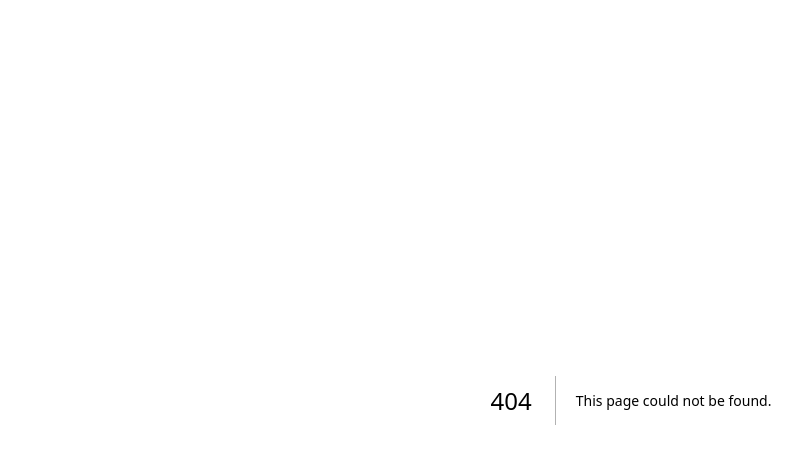
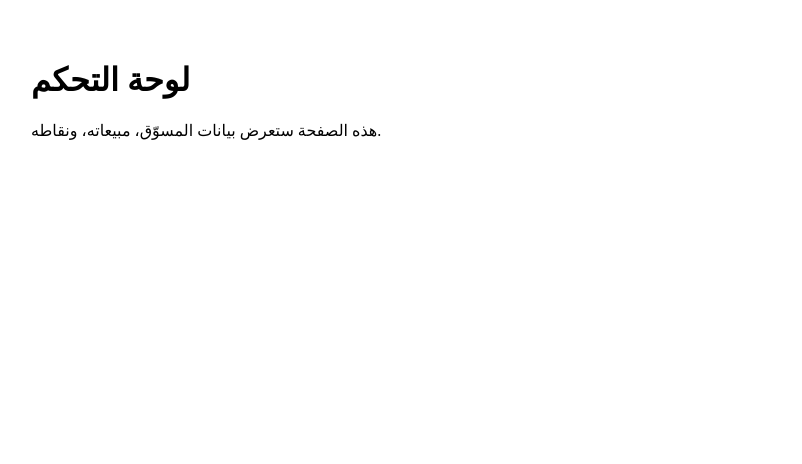
Before and after one commit to Shade1269/anaqati-platform, a Next.js app: page /dashboard in a window 1280 px wide. Before the commit this address had no page. Shown: the top 464 px of the page, without its empty margins (9-811 px from the left). Built offline with nearby package versions, Linux system fonts and the light colour scheme.

Commit message:
Create dashboard.js

```diff
--- /dev/null
+++ b/pages/dashboard.js
@@ -0,0 +1,8 @@
+export default function Dashboard() {
+  return (
+    <div style={{ padding: '2rem' }}>
+      <h1>لوحة التحكم</h1>
+      <p>هذه الصفحة ستعرض بيانات المسوّق، مبيعاته، ونقاطه.</p>
+    </div>
+  );
+}
```
